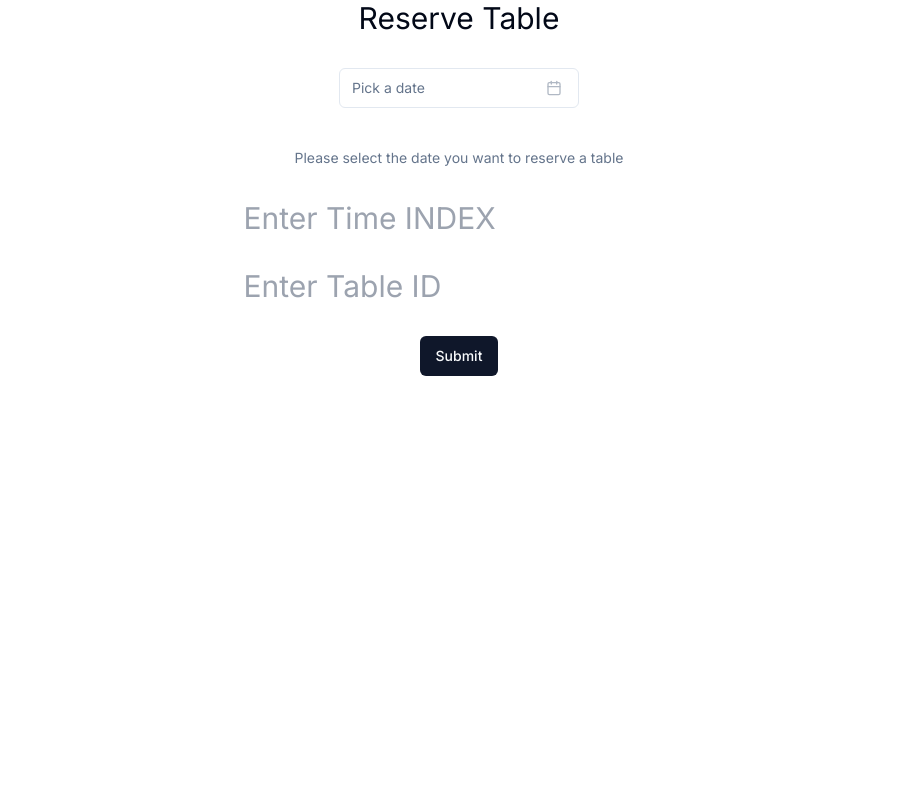
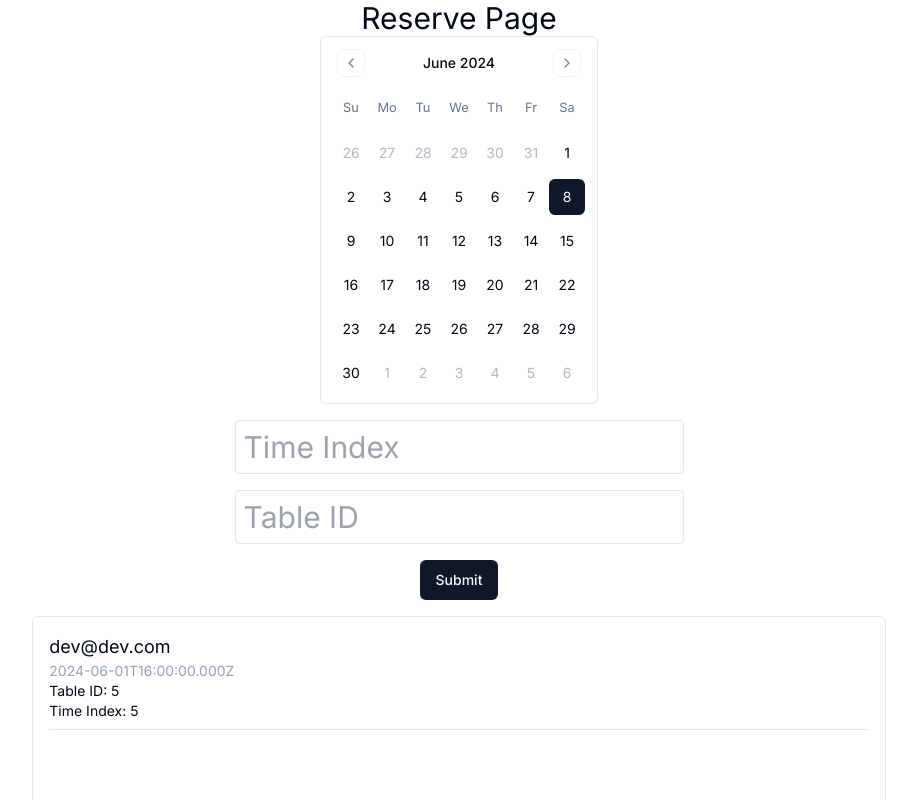
Before and after one commit to timsu92/1122-database-stadium, a Next.js app in the folder frontend/: page /reserve in a window 1280 px wide. Shown: the top 800 px of the page, without its empty margins (181-1098 px from the left). Built offline with nearby package versions, Linux system fonts and the light colour scheme.

Commit message:
finish reserver-page & waiting for login

```diff
--- a/frontend/app/reserve/page.tsx
+++ b/frontend/app/reserve/page.tsx
@@ -1,39 +1,10 @@
 'use client'
+import { useState, useEffect } from "react"
 import { ScrollArea } from "@/components/ui/scroll-area"
 import { Separator } from "@/components/ui/separator"
-import { useState } from "react"
 
-
-import { zodResolver } from "@hookform/resolvers/zod"
-import { format } from "date-fns"
-import { CalendarIcon } from "lucide-react"
-import { useForm } from "react-hook-form"
-import { z } from "zod"
-
-import { cn } from "@/lib/utils"
 import { Button } from "@/components/ui/button"
 import { Calendar } from "@/components/ui/calendar"
-import {
-    Form,
-    FormControl,
-    FormDescription,
-    FormField,
-    FormItem,
-    FormLabel,
-    FormMessage,
-} from "@/components/ui/form"
-import {
-    Popover,
-    PopoverContent,
-    PopoverTrigger,
-} from "@/components/ui/popover"
-import { toast } from "@/components/ui/use-toast"
-
-const FormSchema = z.object({
-    date: z.date().optional(),
-    timeIndex: z.string(),
-    tableid: z.number(),
-});
 
 interface Reserve {
     user_mail: string,
@@ -42,7 +13,7 @@ interface Reserve {
     timeidx: number
 }
 
-const Reserves: Reserve[] = [
+const reserves: Reserve[] = [
     {
         "user_mail": "dev@dev.com",
         "usedtableid": 5,
@@ -51,114 +22,87 @@ const Reserves: Reserve[] = [
     }
 ]
 
+export default function ReservePage() {
+    const [timeIndex, setTimeIndex] = useState<string>('');
+    const [tableid, setTableid] = useState<number | undefined>();
+    const [date, setDate] = useState<Date | undefined>(new Date());
+    // const [reserves, setReserves] = useState<Reserve[]>([]);
+    // const [loading, setLoading] = useState<boolean>(true);
+    // const [error, setError] = useState<string | null>(null);
 
-export default function ActivityPage() {
-    const form = useForm<z.infer<typeof FormSchema>>({
-        resolver: zodResolver(FormSchema),
-    })
+    // useEffect(() => {
+    //     const fetchReserves = async () => {
+    //         try {
+    //             const response = await fetch('/api/reserves');
+    //             if (!response.ok) {
+    //                 throw new Error('Network response was not ok');
+    //             }
+    //             const data = await response.json();
+    //             setReserves(data);
+    //         } catch (error: unknown) {
+    //             if (error instanceof Error) {
+    //                 setError(error.message);
+    //             } else {
+    //                 setError('An unknown error occurred');
+    //             }
+    //         } finally {
+    //             setLoading(false);
+    //         }
+    //     };
 
-    const [timeIndex, setTimeid] = useState<string>('');
-    const [tableid, setTableid] = useState<number | undefined>();
+    //     fetchReserves();
+    // }, []);
 
-    async function onSubmit(data: z.infer<typeof FormSchema>) {
-        toast({
-            title: "You submitted the following values:",
-            description: (
-                <pre className="mt-2 w-[340px] rounded-md bg-slate-950 p-4">
-                    <code className="text-white">{JSON.stringify(data, null, 2)}</code>
-                </pre>
-            ),
-        })
+    // if (loading) return <div>Loading...</div>;
+    // if (error) return <div>Error: {error}</div>;
 
-
-        try {
-            const response = await fetch('http://localhost:8080/users/reserves', {
-                method: 'POST',
-                headers: {
-                    'Content-Type': 'application/json',
-                },
-                body: JSON.stringify(data),
-            });
-            if (!response.ok) {
-                throw new Error('Network response was not ok');
-            }
-
-            const responseData = await response.json();
-            console.log('API response:', responseData);
-            // 根據需要處理 API 回應
-        } catch (error) {
-            console.error('API request failed:', error);
-            // 根據需要處理錯誤
-        }
-    }
+    const handleSubmit = () => {
+        console.log('Date:', date);
+        console.log('Time Index:', timeIndex);
+        console.log('Table ID:', tableid);
+    };
 
     return (
-        <Form {...form}>
-            <form onSubmit={form.handleSubmit(onSubmit)} className="space-y-8 h-full flex flex-col items-center justify-center text-3xl">
-                <FormField
-                    control={form.control}
-                    name="date"
-                    render={({ field }) => (
-
-                        <FormItem className="h-full flex flex-col items-center justify-center text-3xl gap-8">
-                            Reserve Table
-                            <Popover>
-                                <PopoverTrigger asChild>
-                                    <FormControl>
-                                        <Button
-                                            variant={"outline"}
-                                            className={cn(
-                                                "w-[240px] pl-3 text-left font-normal",
-                                                !field.value && "text-muted-foreground"
-                                            )}
-                                        >
-                                            {field.value ? (
-                                                format(field.value, "PPP")
-                                            ) : (
-                                                <span>Pick a date</span>
-                                            )}
-                                            <CalendarIcon className="ml-auto h-4 w-4 opacity-50" />
-                                        </Button>
-                                    </FormControl>
-                                </PopoverTrigger>
-                                <PopoverContent className="w-auto p-0" align="start">
+        <>
+            <div className='h-full flex flex-col items-center justify-center text-3xl'>
+                Reserve Page
                 <Calendar
                     mode="single"
-                                        selected={field.value}
-                                        onSelect={field.onChange}
-                                        disabled={(date) =>
-                                            date < new Date()
-                                        }
-                                        initialFocus
+                    selected={date}
+                    onSelect={setDate}
+                    className="rounded-md border"
                 />
-                                </PopoverContent>
-                            </Popover>
-                            <FormDescription>
-                                Please select the date you want to reserve a table
-                            </FormDescription>
-                            <FormMessage />
-                        </FormItem>
-                    )}
-                />
-                <FormItem>
                 <input
                     type="text"
-                        placeholder="Enter Time INDEX"
+                    placeholder="Time Index"
                     value={timeIndex}
-                        onChange={(e) => setTimeid(e.target.value)}
+                    onChange={(e) => setTimeIndex(e.target.value)}
+                    className="mt-4 p-2 border rounded"
                 />
-                </FormItem>
-
-                <FormItem>
                 <input
                     type="number"
-                        placeholder="Enter Table ID"
-                        value={tableid}
+                    placeholder="Table ID"
+                    value={tableid !== undefined ? tableid : ''}
                     onChange={(e) => setTableid(parseInt(e.target.value))}
+                    className="mt-4 p-2 border rounded"
                 />
-                </FormItem>
-                <Button type="submit">Submit</Button>
-            </form>
-        </Form>
+                <Button onClick={handleSubmit} className="mt-4">
+                    Submit
+                </Button>
+                <ScrollArea className="h-96 w-4/6 rounded-md border mt-4">
+                    <div className="p-4">
+                        {reserves.map((reserve, index) => (
+                            <div key={index} className="text-sm">
+                                <h1 className="text-lg">{reserve.user_mail}</h1>
+                                <p className="text-slate-400">{reserve.tabledate}</p>
+                                <div>Table ID: {reserve.usedtableid}</div>
+                                <div>Time Index: {reserve.timeidx}</div>
+                                <Separator className="my-2" />
+                            </div>
+                        ))}
+                    </div>
+                </ScrollArea>
+            </div>
+        </>
     );
 };
```
Also changed, not shown: frontend/app/activity/page.tsx (+25 -0 lines), frontend/app/announcement/page.tsx (+32 -3 lines). Lines whose indentation alone changed are shown as unchanged.
